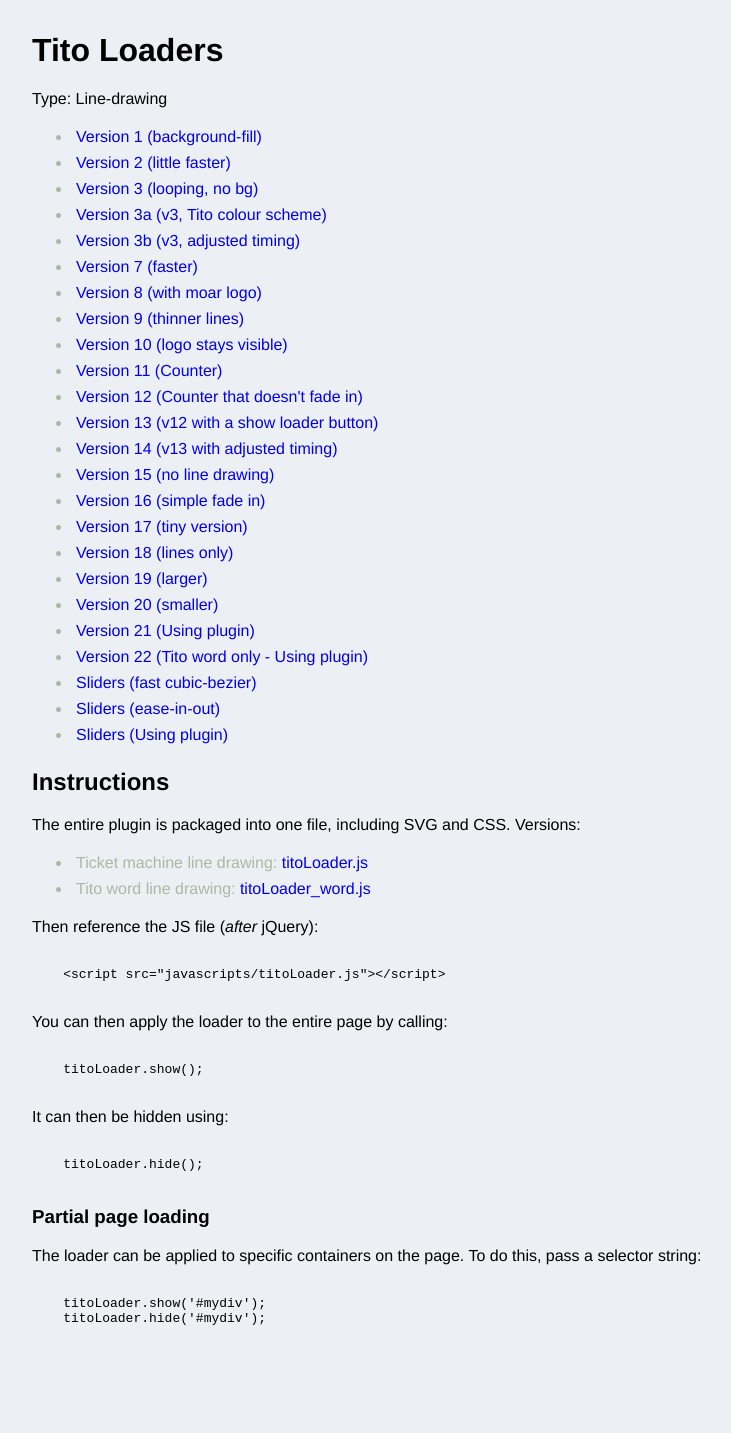
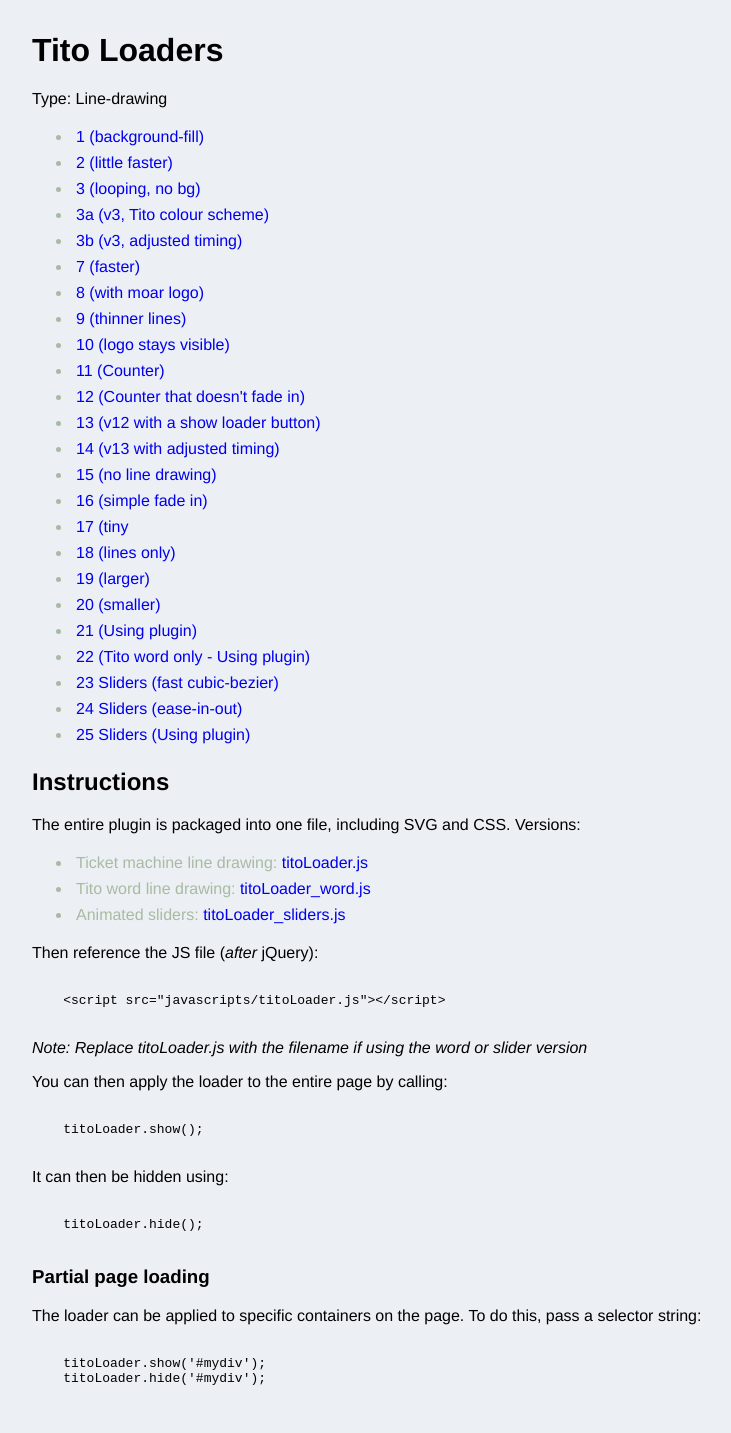
Before and after one commit to donovanh/donovanh.github.com, a Jekyll site: the page tito/animations/loading/index.html, which Jekyll copies as it is, in a window 1280 px wide. Shown: the whole page, without its empty margins (0-731 px from the left). Built offline with Jekyll 4.4.1, drawn with Linux system fonts in a browser that asks for light colours; before the commit the page ends 1373 px from its top, so only the background shows below that.

Commit message:
Updating tito animation readme

```diff
--- a/tito/animations/loading/index.html
+++ b/tito/animations/loading/index.html
@@ -20,42 +20,44 @@
   <h1>Tito Loaders</h1>
   <p>Type: Line-drawing</p>
   <ul>
-    <li><a href="./v1.html">Version 1 (background-fill)</a></li>
-    <li><a href="./v2.html">Version 2 (little faster)</a></li>
-    <li><a href="./v3.html">Version 3 (looping, no bg)</a></li>
-    <li><a href="./v3a.html">Version 3a (v3, Tito colour scheme)</a></li>
-    <li><a href="./v3b.html">Version 3b (v3, adjusted timing)</a></li>
-    <li><a href="./v7.html">Version 7 (faster)</a></li>
-    <li><a href="./v8.html">Version 8 (with moar logo)</a></li>
-    <li><a href="./v9.html">Version 9 (thinner lines)</a></li>
-    <li><a href="./v10.html">Version 10 (logo stays visible)</a></li>
-    <li><a href="./v11.html">Version 11 (Counter)</a></li>
-    <li><a href="./v12.html">Version 12 (Counter that doesn't fade in)</a></li>
-    <li><a href="./v13.html">Version 13 (v12 with a show loader button)</a></li>
-    <li><a href="./v14.html">Version 14 (v13 with adjusted timing)</a></li>
-    <li><a href="./v15.html">Version 15 (no line drawing)</a></li>
-    <li><a href="./v16.html">Version 16 (simple fade in)</a></li>
-    <li><a href="./v17.html">Version 17 (tiny version)</a></li>
-    <li><a href="./v18.html">Version 18 (lines only)</a></li>
-    <li><a href="./v19.html">Version 19 (larger)</a></li>
-    <li><a href="./v20.html">Version 20 (smaller)</a></li>
-    <li><a href="./v21.html">Version 21 (Using plugin)</a></li>
-    <li><a href="./v22.html">Version 22 (Tito word only - Using plugin)</a></li>
-    <li><a href="./v23.html">Sliders (fast cubic-bezier)</a></li>
+    <li><a href="./v1.html">1 (background-fill)</a></li>
+    <li><a href="./v2.html">2 (little faster)</a></li>
+    <li><a href="./v3.html">3 (looping, no bg)</a></li>
+    <li><a href="./v3a.html">3a (v3, Tito colour scheme)</a></li>
+    <li><a href="./v3b.html">3b (v3, adjusted timing)</a></li>
+    <li><a href="./v7.html">7 (faster)</a></li>
+    <li><a href="./v8.html">8 (with moar logo)</a></li>
+    <li><a href="./v9.html">9 (thinner lines)</a></li>
+    <li><a href="./v10.html">10 (logo stays visible)</a></li>
+    <li><a href="./v11.html">11 (Counter)</a></li>
+    <li><a href="./v12.html">12 (Counter that doesn't fade in)</a></li>
+    <li><a href="./v13.html">13 (v12 with a show loader button)</a></li>
+    <li><a href="./v14.html">14 (v13 with adjusted timing)</a></li>
+    <li><a href="./v15.html">15 (no line drawing)</a></li>
+    <li><a href="./v16.html">16 (simple fade in)</a></li>
+    <li><a href="./v17.html">17 (tiny </a></li>
+    <li><a href="./v18.html">18 (lines only)</a></li>
+    <li><a href="./v19.html">19 (larger)</a></li>
+    <li><a href="./v20.html">20 (smaller)</a></li>
+    <li><a href="./v21.html">21 (Using plugin)</a></li>
+    <li><a href="./v22.html">22 (Tito word only - Using plugin)</a></li>
+    <li><a href="./v23.html">23 Sliders (fast cubic-bezier)</a></li>
 
-    <li><a href="./v24.html">Sliders (ease-in-out)</a></li>
-    <li><a href="./v25.html">Sliders (Using plugin)</a></li>
+    <li><a href="./v24.html">24 Sliders (ease-in-out)</a></li>
+    <li><a href="./v25.html">25 Sliders (Using plugin)</a></li>
   </ul>
   <h2>Instructions</h2>
   <p>The entire plugin is packaged into one file, including SVG and CSS. Versions:</p>
   <ul>
     <li>Ticket machine line drawing: <a href="./javascripts/titoLoader.js">titoLoader.js</a></li>
     <li>Tito word line drawing: <a href="./javascripts/titoLoader_word.js">titoLoader_word.js</a></li>
+    <li>Animated sliders: <a href="./javascripts/titoLoader_sliders.js">titoLoader_sliders.js</a></li>
   </ul>
   <p>Then reference the JS file (<em>after</em> jQuery):</p>
   <pre><code>
     &#x3C;script src=&#x22;javascripts/titoLoader.js&#x22;&#x3E;&#x3C;/script&#x3E;
   </code></pre>
+  <p><em>Note: Replace titoLoader.js with the filename if using the word or slider version</em></p>
   <p>You can then apply the loader to the entire page by calling:</p>
   <pre><code>
     titoLoader.show();
```
